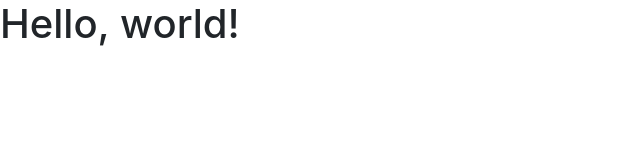
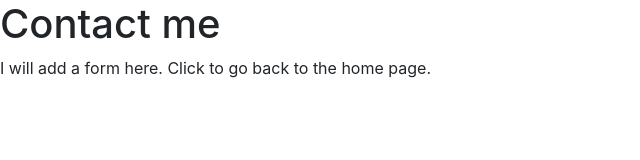
Before and after one commit to LeoChristen/NKU_repository_Leo, a plain HTML site: page index.html in a window 1280 px wide. Shown: the whole page, without its empty margins (0-640 px from the left). Drawn offline with nearby package versions, Linux system fonts and the light colour scheme.

```diff
--- a/index.html
+++ b/index.html
@@ -11,7 +11,8 @@
     <title>Hello, world!</title>
   </head>
   <body>
-    <h1>Hello, world!</h1>
+    <h1>Contact me</h1>
+    <p>I will add a form here. Click <a href="index.html"></a> to go back to the home page.</p>
 
     <!-- Optional JavaScript -->
     <!-- jQuery first, then Popper.js, then Bootstrap JS -->
```
Also changed, not shown: contact.html (added).
